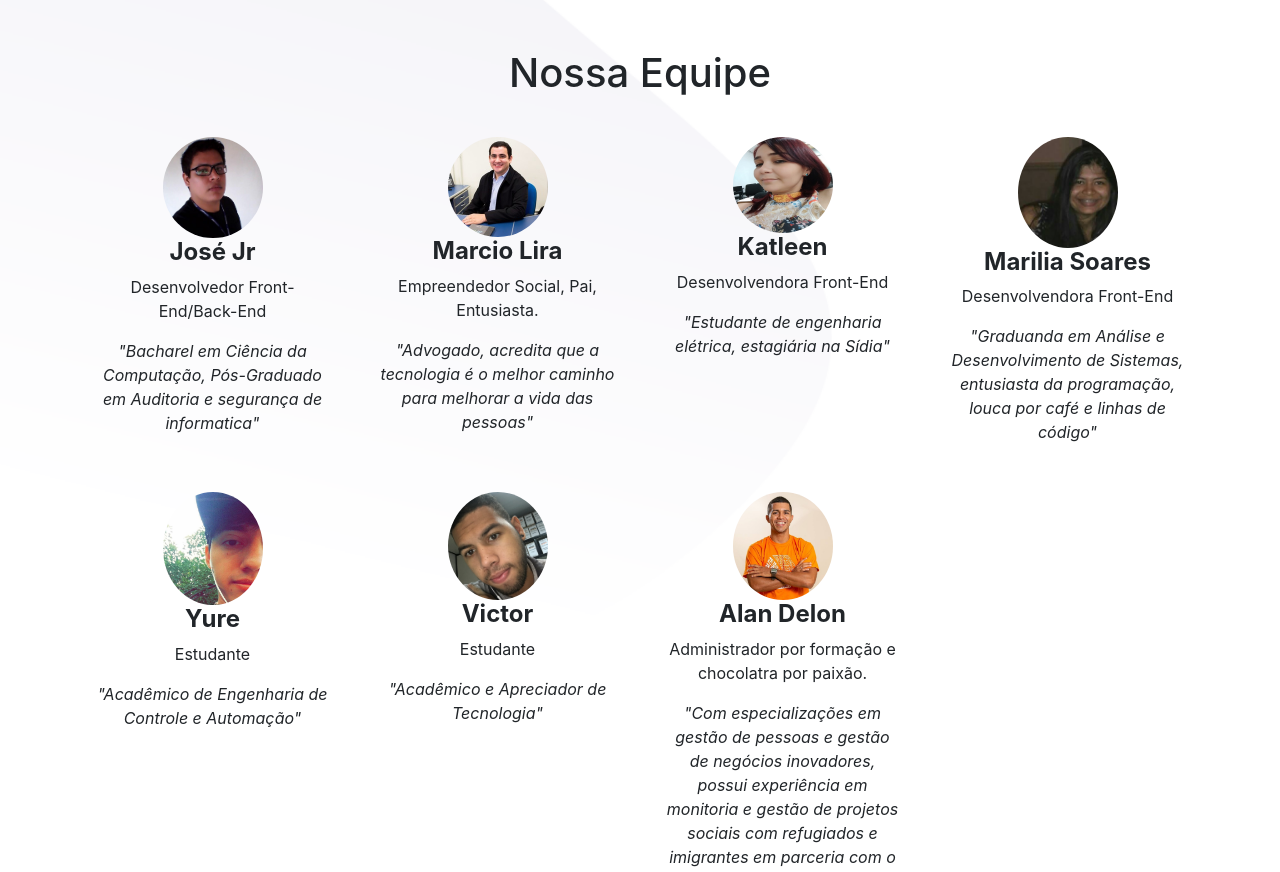
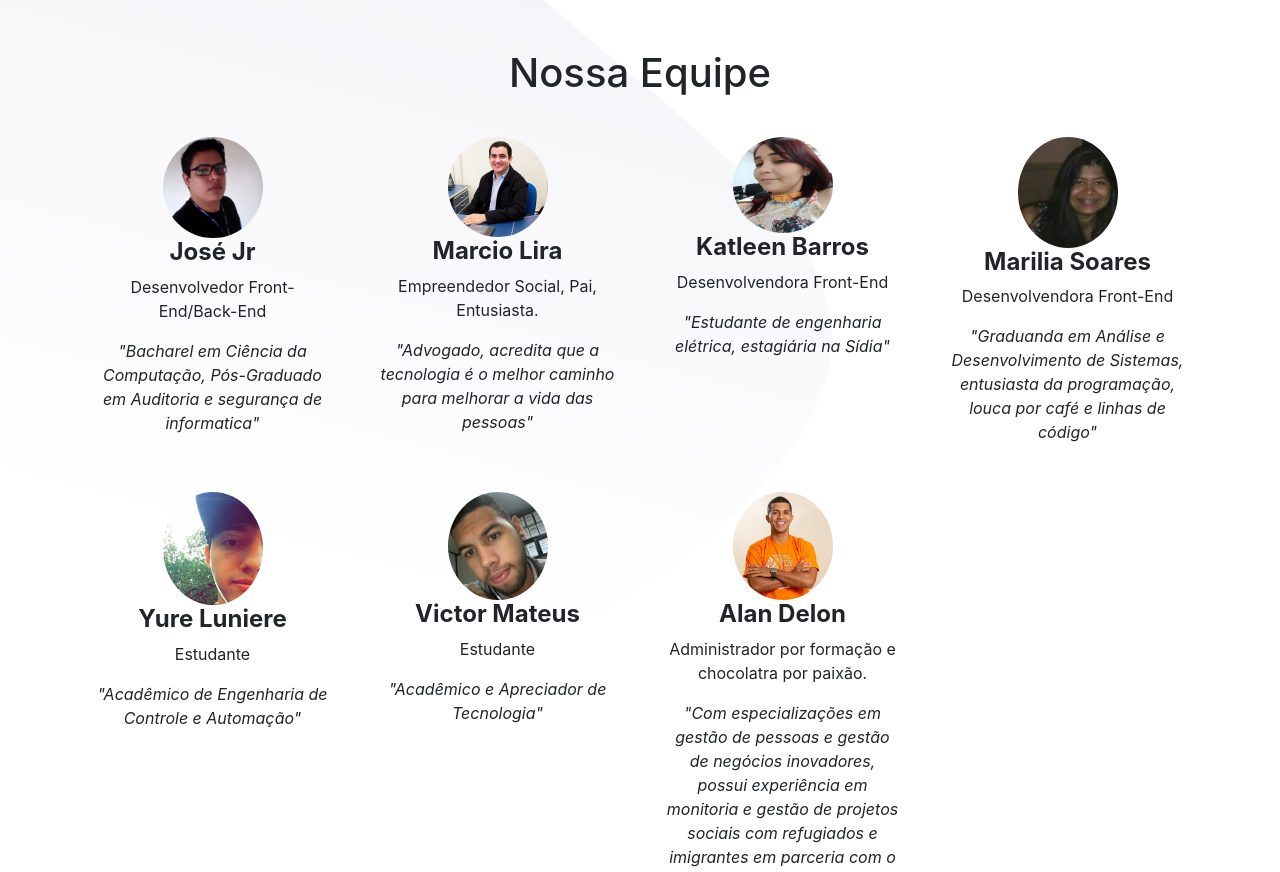
Before and after one commit to promessometrohackfest/promessometro, a PHP site: page /sobre in a window 1280 px wide. Shown: the part 540-1412 px from the top of the page. Run offline with PHP 8.4, Linux system fonts and the light colour scheme; some libraries are stand-ins or nearby versions.

Commit message:
Update sobre.php

```diff
--- a/pages/sobre.php
+++ b/pages/sobre.php
@@ -38,7 +38,7 @@
           <p class="mb-0"> <i>"Advogado, acredita que a tecnologia é o melhor caminho para melhorar a vida das pessoas"</i> </p>
         </div>
         <div class="col-lg-3 col-6 p-4"> <img class="rounded-circle" src="equipe/katelen.jpeg" width="100">
-          <h4> <b>Katleen</b> </h4>
+          <h4> <b>Katleen Barros</b> </h4>
           <p>Desenvolvendora Front-End</p>
           <p class="mb-0"> <i>"Estudante de engenharia elétrica, estagiária na Sídia"</i> </p>
         </div>
@@ -49,13 +49,13 @@
         </div>
 
            <div class="col-lg-3 col-6 p-4"> <img class=" rounded-circle" src="equipe/yure.jpeg" width="100">
-          <h4> <b>Yure</b> </h4>
+          <h4> <b>Yure Luniere</b> </h4>
           <p>Estudante</p>
           <p class="mb-0"> <i>"Acadêmico de Engenharia de Controle e Automação"</i> </p>
         </div>
 
            <div class="col-lg-3 col-6 p-4"> <img class=" rounded-circle" src="equipe/victor.jpeg" width="100">
-          <h4> <b>Victor</b> </h4>
+          <h4> <b>Victor Mateus</b> </h4>
           <p>Estudante</p>
           <p class="mb-0"> <i>"Acadêmico e Apreciador de Tecnologia"</i> </p>
         </div>
```
